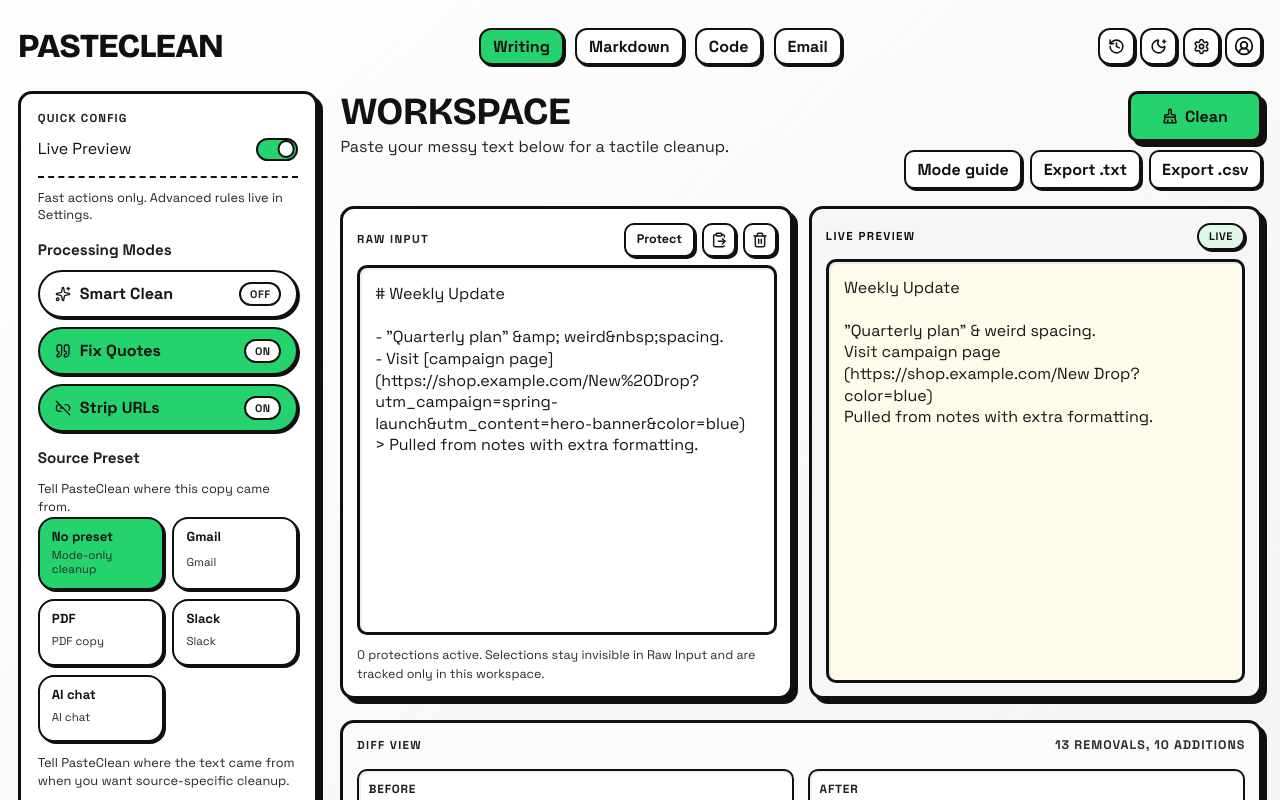
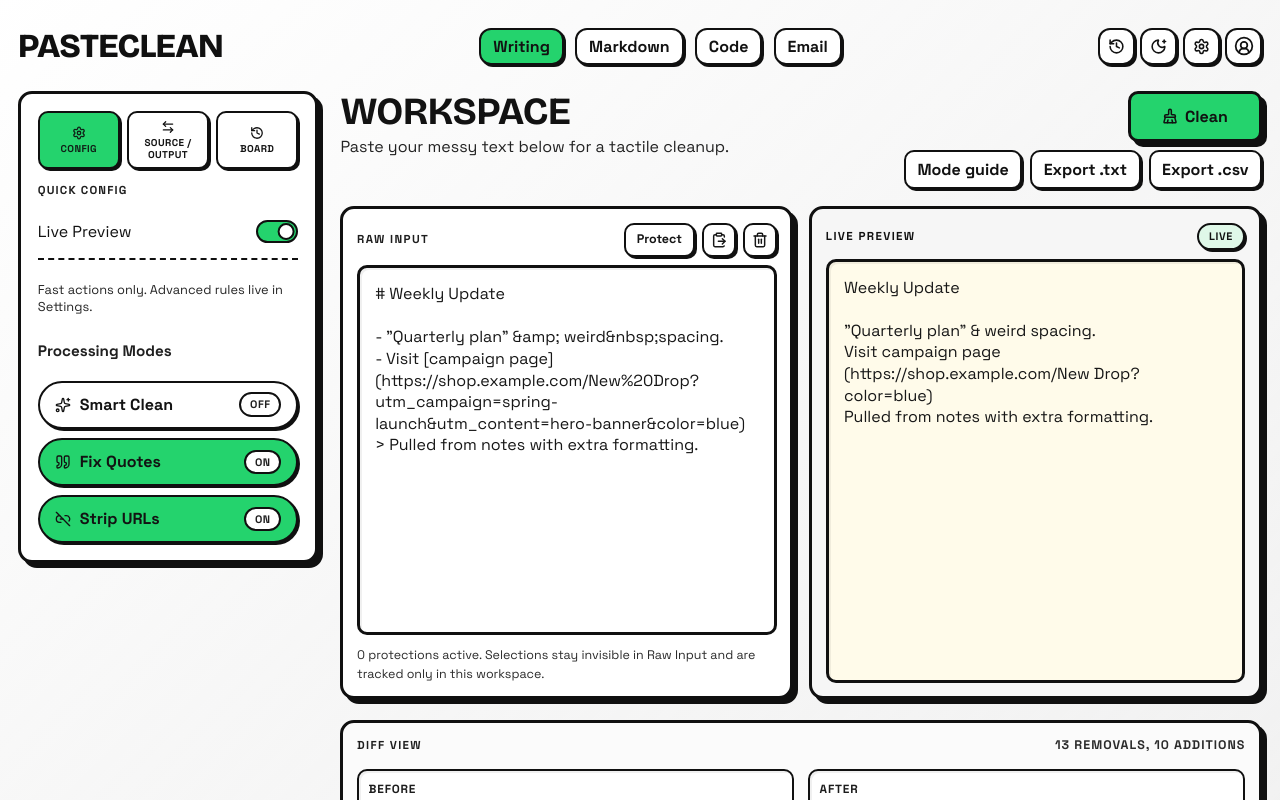
Before and after one commit to Joshuasoco/PasteClean, a React (Vite) app: page / in a window 1280 px wide. Shown: the top 800 px of the page. Built offline with nearby package versions, Linux system fonts and the light colour scheme.

Commit message:
feat: clean  tabbed sidebar control surface

```diff
--- a/src/App.jsx
+++ b/src/App.jsx
@@ -1,5 +1,6 @@
 import { startTransition, useDeferredValue, useEffect, useMemo, useRef, useState } from 'react'
 import {
+  ArrowLeftRight,
   BrushCleaning,
   ClipboardPaste,
   History,
@@ -44,6 +45,11 @@
 const DEFAULT_MODE = 'plain'
 const DEFAULT_SOURCE_PRESET = 'none'
 const DEFAULT_DESTINATION_PRESET = 'none'
+const SIDEBAR_TABS = [
+  { id: 'config', label: 'Config', icon: Settings },
+  { id: 'source-output', label: 'Source / Output', icon: ArrowLeftRight },
+  { id: 'board', label: 'Board', icon: History },
+]
 const LEGAL_CONTENT = {
   privacy: {
     title: 'Privacy Policy',
@@ -404,6 +410,7 @@
   const [projectBoards, setProjectBoards] = useStoredState(STORAGE_KEYS.projectBoards, [])
   const [activeProjectBoardId, setActiveProjectBoardId] = useStoredState(STORAGE_KEYS.activeProjectBoardId, null)
   const [theme, setTheme] = useStoredState(STORAGE_KEYS.theme, 'light')
+  const [activeSidebarTab, setActiveSidebarTab] = useState('config')
   const [livePreviewEnabled, setLivePreviewEnabled] = useState(true)
   const [toast, setToast] = useState('')
   const [lastAction, setLastAction] = useState('Live preview is active.')
@@ -1833,7 +1840,36 @@
 
       <section className="pcMainGrid">
         <aside className="pcRail">
-          <article className="pcCard">
+          <article className="pcCard pcRailPanelCard">
+            <div className="pcRailTabs" role="tablist" aria-label="Sidebar sections">
+              {SIDEBAR_TABS.map((tab) => {
+                const Icon = tab.icon
+
+                return (
+                  <button
+                    key={tab.id}
+                    id={`pcSidebarTab-${tab.id}`}
+                    type="button"
+                    role="tab"
+                    aria-selected={activeSidebarTab === tab.id}
+                    aria-controls={`pcSidebarPanel-${tab.id}`}
+                    className={`pcRailTab ${activeSidebarTab === tab.id ? 'pcRailTabActive' : ''}`}
+                    onClick={() => setActiveSidebarTab(tab.id)}
+                  >
+                    <Icon size={14} strokeWidth={2.2} aria-hidden="true" />
+                    <span>{tab.label}</span>
+                  </button>
+                )
+              })}
+            </div>
+
+            {activeSidebarTab === 'config' ? (
+              <section
+                id="pcSidebarPanel-config"
+                role="tabpanel"
+                aria-labelledby="pcSidebarTab-config"
+                className="pcRailTabPanel"
+              >
                 <p className="pcLabel">Quick Config</p>
 
                 <div className="pcRowBetween pcLiveRow">
@@ -1889,8 +1925,17 @@
                     <span className="pcPillState">{stripUrlsEnabled ? 'On' : 'Off'}</span>
                   </button>
                 </div>
-
-            <p className="pcSubLabel">Source Preset</p>
+              </section>
+            ) : null}
+
+            {activeSidebarTab === 'source-output' ? (
+              <section
+                id="pcSidebarPanel-source-output"
+                role="tabpanel"
+                aria-labelledby="pcSidebarTab-source-output"
+                className="pcRailTabPanel"
+              >
+                <p className="pcLabel">Source Preset</p>
                 <p className="pcQuickHint">Tell PasteClean where this copy came from.</p>
                 <div className="pcSourcePresetGrid">
                   {SOURCE_PRESET_OPTIONS.map((preset) => (
@@ -1908,7 +1953,8 @@
                 <p className="pcSourcePresetAssist">{sourcePresetAssistText}</p>
                 <p className="pcSourcePresetAssist">{sourceMemoryAssistText}</p>
 
-            <p className="pcSubLabel">Output Destination</p>
+                <div className="pcRailPanelSection">
+                  <p className="pcLabel">Output Destination</p>
                   <p className="pcQuickHint">Tell PasteClean where the cleaned text is going next.</p>
                   <div className="pcSourcePresetGrid">
                     {DESTINATION_PRESET_OPTIONS.map((preset) => (
@@ -1924,9 +1970,17 @@
                     ))}
                   </div>
                   <p className="pcSourcePresetAssist">{destinationPresetAssistText}</p>
-          </article>
-
-          <article className="pcCard">
+                </div>
+              </section>
+            ) : null}
+
+            {activeSidebarTab === 'board' ? (
+              <section
+                id="pcSidebarPanel-board"
+                role="tabpanel"
+                aria-labelledby="pcSidebarTab-board"
+                className="pcRailTabPanel"
+              >
                 <p className="pcLabel">Stats</p>
                 <div className="pcStatsGrid">
                   <div>
@@ -1954,9 +2008,8 @@
                     <span>Active Board Items</span>
                   </div>
                 </div>
-          </article>
-
-          <article className="pcCard">
+
+                <div className="pcRailPanelSection">
                   <p className="pcLabel">Project Board</p>
                   <p className="pcQuickHint">Keep related pastes together locally on this device.</p>
                   <div className="pcBoardControls">
@@ -2025,6 +2078,9 @@
                   ) : (
                     <p className="pcBoardEmpty">Create a board when you want to group related pastes locally.</p>
                   )}
+                </div>
+              </section>
+            ) : null}
           </article>
         </aside>
 
--- a/src/index.css
+++ b/src/index.css
@@ -815,6 +815,60 @@
   padding: 1.05rem;
 }
 
+.pcRailPanelCard {
+  display: grid;
+  gap: 0.9rem;
+}
+
+.pcRailTabs {
+  display: grid;
+  grid-template-columns: repeat(3, minmax(0, 1fr));
+  gap: 0.45rem;
+}
+
+.pcRailTab {
+  border-radius: 10px;
+  border: 2px solid var(--line);
+  background: var(--paper);
+  color: var(--ink);
+  box-shadow: 2px 2px 0 var(--line);
+  padding: 0.44rem 0.35rem;
+  min-height: 2.35rem;
+  display: grid;
+  justify-items: center;
+  align-content: center;
+  gap: 0.2rem;
+  font-size: 0.62rem;
+  font-weight: 800;
+  letter-spacing: 0.04em;
+  text-transform: uppercase;
+  text-align: center;
+  line-height: 1.15;
+  transition: transform 90ms ease, box-shadow 90ms ease;
+}
+
+.pcRailTab:hover {
+  transform: translate(-1px, -1px);
+  box-shadow: var(--shadow-soft);
+}
+
+.pcRailTabActive {
+  background: var(--accent);
+  color: #102017;
+}
+
+.pcRailTabPanel {
+  display: grid;
+  align-content: start;
+  gap: 0.6rem;
+}
+
+.pcRailPanelSection {
+  margin-top: 0.45rem;
+  padding-top: 0.75rem;
+  border-top: 2px dashed var(--line);
+}
+
 .pcLabel {
   margin: 0;
   text-transform: uppercase;
@@ -1831,7 +1885,7 @@
   }
 
   .pcRail {
-    grid-template-columns: repeat(2, minmax(0, 1fr));
+    grid-template-columns: 1fr;
   }
 }
 
```
Lines whose indentation alone changed are shown as unchanged.
